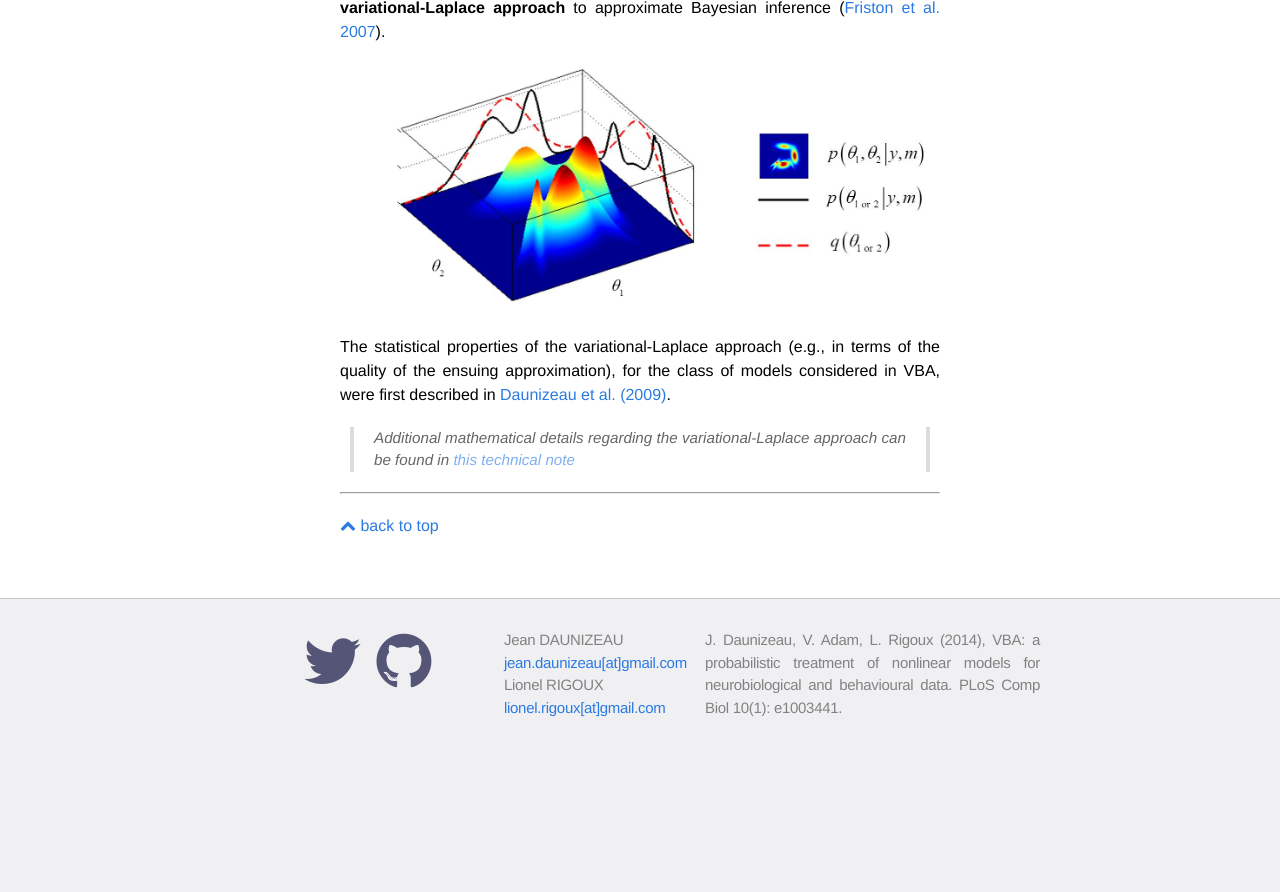
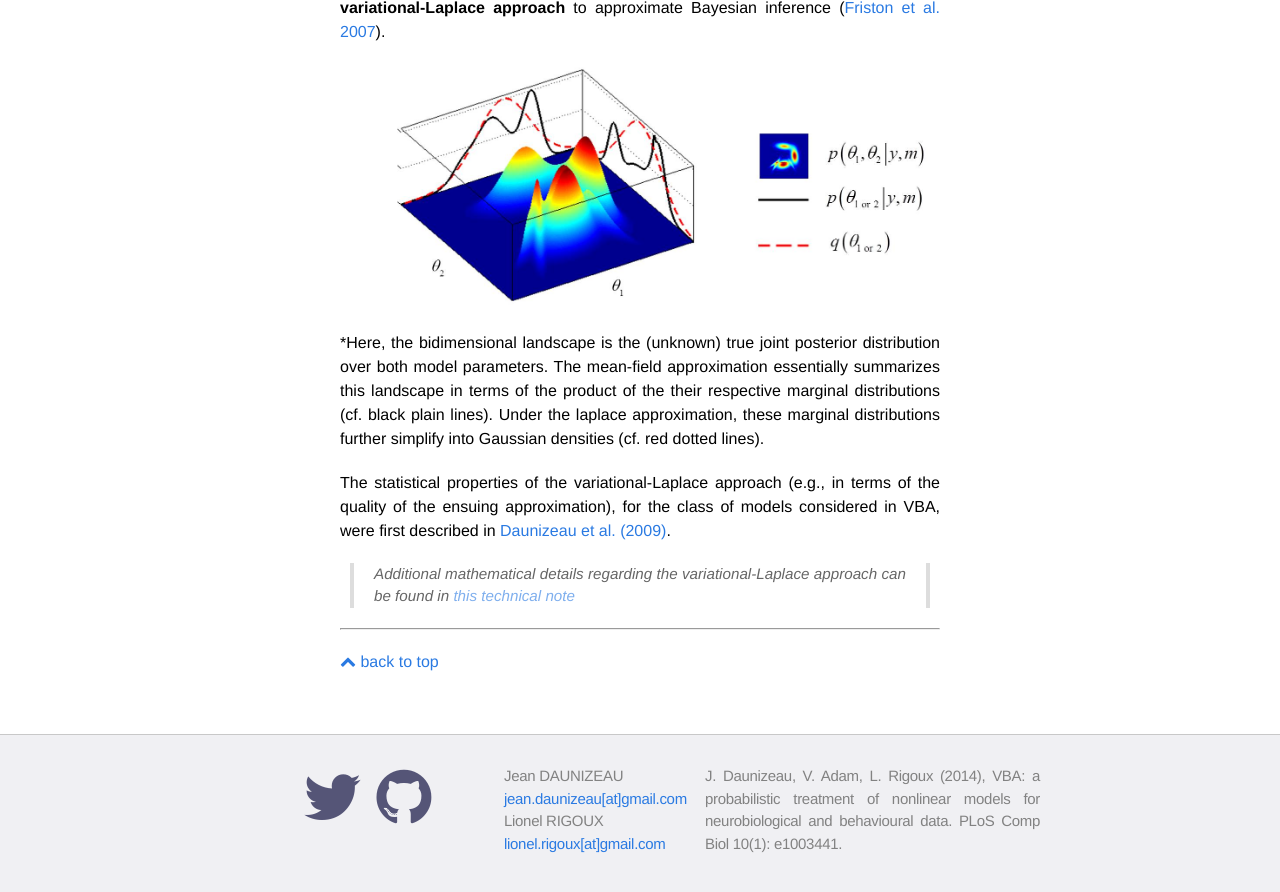
Before and after one commit to MBB-team/VBA-toolbox, a Jekyll site: the page built from _wiki/The-variational-Bayesian-approach.md, in a window 1280 px wide and 900 px high, scrolled down 2097 px. Shown: the top 892 px of the window. Built offline with Jekyll 4.4.1, drawn with Linux system fonts in a browser that asks for light colours; nearby versions of some CDN libraries; formulas are drawn with MathJax 3; before the commit the page ends 2861 px from its top, so only the background shows below that.

Commit message:
Update The-variational-Bayesian-approach.md

```diff
--- a/_wiki/The-variational-Bayesian-approach.md
+++ b/_wiki/The-variational-Bayesian-approach.md
@@ -50,7 +50,7 @@
 Here, $$I_1\left(\vartheta_1\right) = \langle \ln\:p(\vartheta\mid m) + \ln(y\mid \vartheta,m)\rangle_{q(\vartheta_2)}$$ is termed the "variational energy" of $$\vartheta_1$$ (it derives from the above mean-field approximation). Typically, any [optimization](https://en.wikipedia.org/wiki/Mathematical_optimization) scheme can be used to find the first-order moments of the marginal densities (VBA uses a modified [Gauss-Newton](https://en.wikipedia.org/wiki/Gauss%E2%80%93Newton_algorithm) scheme). The second-order moments are then obtained by evaluating the local curvature of variational energies. Taken together, mean-field and Laplace approximations are known as the **variational-Laplace approach** to approximate Bayesian inference ([Friston et al. 2007](https://www.ncbi.nlm.nih.gov/pubmed/17055746)).
 
 ![]({{ site.baseurl }}/images/wiki/VBA/vb1.jpg)
-
+*Here, the bidimensional landscape is the (unknown) true joint posterior distribution over both model parameters. The mean-field approximation essentially summarizes this landscape in terms of the product of the their respective marginal distributions (cf. black plain lines). Under the laplace approximation, these marginal distributions further simplify into Gaussian densities (cf. red dotted lines).
 
 The statistical properties of the variational-Laplace approach (e.g., in terms of the quality of the ensuing approximation), for the class of models considered in VBA, were first described in [Daunizeau et al. (2009)](http://www.sciencedirect.com/science/article/pii/S0167278909002425).
 
```
